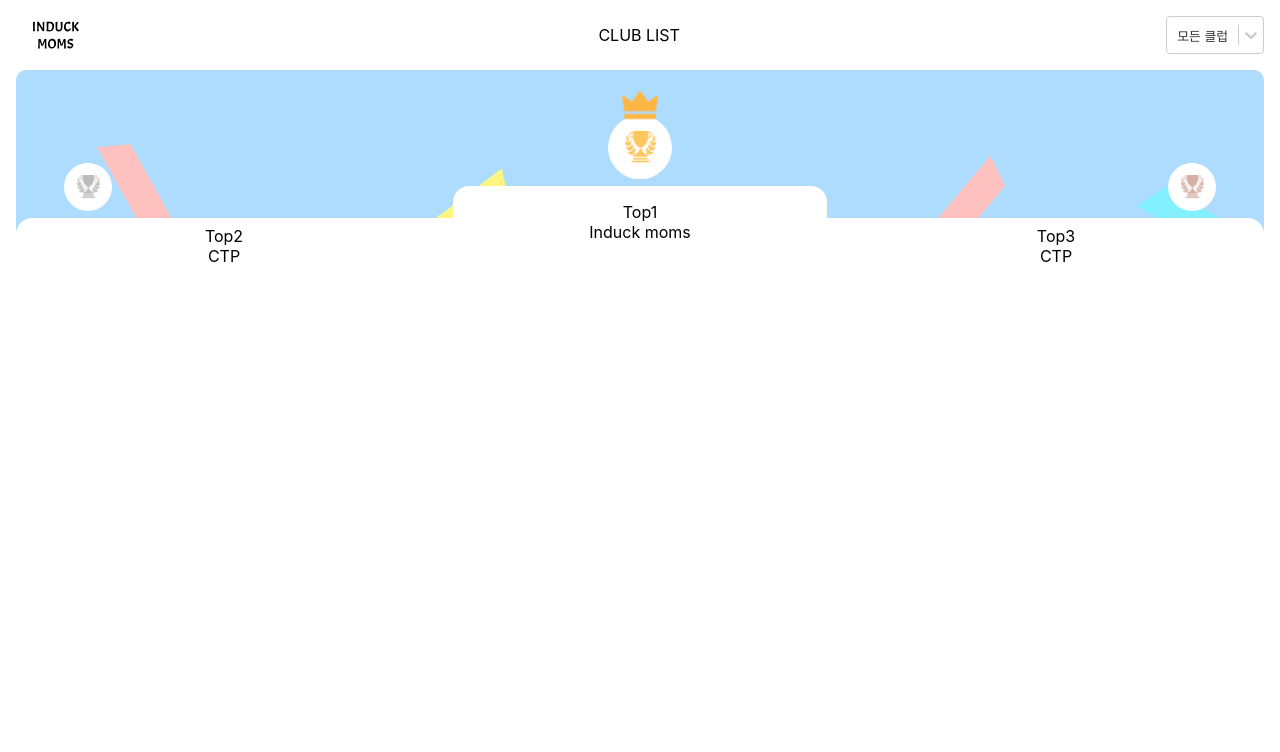
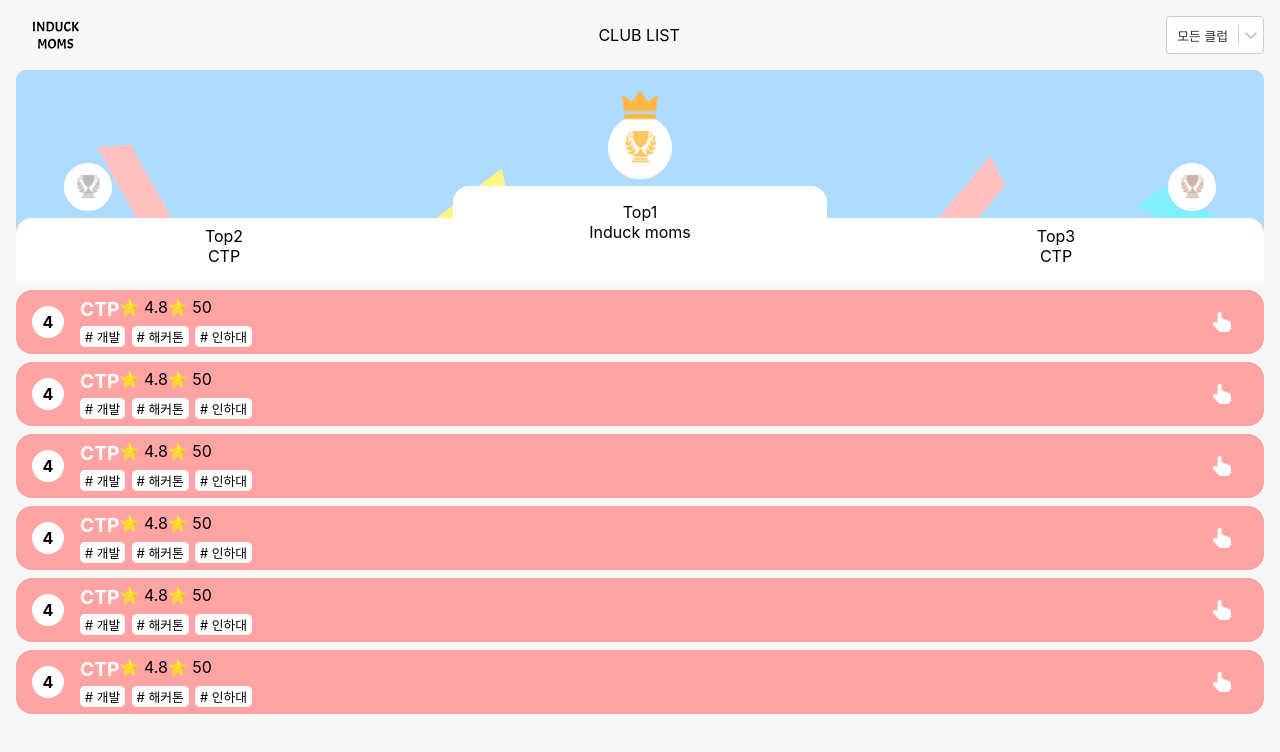
Before and after one commit to induk-moms/induk-moms-client, a React (Create React App) app: page / in a window 1280 px wide. Shown: the top 752 px of the page. Built offline with nearby package versions, Linux system fonts and the light colour scheme.

Commit message:
[UI/#5] 메인 화면 동아리 리스트

```diff
--- a/src/assets/index.js
+++ b/src/assets/index.js
@@ -2,3 +2,4 @@ export { ReactComponent as LogoIcon } from './ic_logo.svg'
 export { ReactComponent as Top1Img } from './img_top1.svg'
 export { ReactComponent as Top2Img } from './img_top2.svg'
 export { ReactComponent as Top3Img } from './img_top3.svg'
+export { ReactComponent as ClickIcon } from './ic_click.svg'
--- a/src/pages/Main/Main.css
+++ b/src/pages/Main/Main.css
@@ -1,66 +1,70 @@
-#club-list-top3 {
-  margin: 0em 1em;
-  height: 12em;
-  border-radius: 10px;
-  background-image: url('../../assets/img_top3_background.svg');
-  background-size: cover;
-  background-repeat: no-repeat;
-  background-position: top center;
+#main-page-wrapper {
+  height: 100vh;
   display: flex;
   flex-direction: column;
-  min-height: fit-content;
-  height: fit-content;
+  background: #f7f7f7;
 }
 
-#club_top1 {
-  margin-top: 1em;
-  margin-bottom: -1em;
-  align-self: center;
-  width: 4em;
-  height: auto;
+#main-list-wrapper {
+  flex: 1;
+  overflow: auto;
 }
 
-#club-top23 {
+.listelem-wrapper {
   display: flex;
-  flex-direction: row;
-  justify-content: space-between;
-  margin: 0em 3em;
-  margin-bottom: 0.4em;
+  background: #ffa3a3;
+  border-radius: 1em;
+  margin: 0em 1em;
+  height: 4em;
+  margin-top: 0.5em;
 }
 
-#club-top23 svg {
-  width: 3em;
-  height: auto;
+.listelem-rank {
+  background: #fff;
+  border-radius: 1em;
+  height: fit-content;
+  width: 2em;
+  height: 2em;
+  align-self: center;
+  place-content: center;
+  margin-left: 1em;
+  font-weight: bold;
 }
 
-#club_top1_title {
-  width: fit-content;
+.listelem-info {
+  /* display: flex; */
   align-self: center;
-  justify-content: center;
-  background: #fff;
 }
 
-#club_top1_title {
-  margin-top: -2em;
-  width: 30%;
-  height: 2em;
-  background: #fff;
-  border-radius: 1em 1em 0em 0em;
+.listelem-info-wrapper {
+  display: flex;
+  margin-left: 1em;
+  margin-bottom: 0.3em;
 }
 
-#club_top23_title {
-  display: flex;
-  background: #fff;
-  border-radius: 1em 1em 0em 0em;
-  padding-top: 0.5em;
-  padding-bottom: 1em;
+.listelem-info-title {
+  font-size: 1.2em;
+  font-weight: bold;
+  color: #fff;
 }
 
-#club_top23_title div {
-  flex: 1;
-  border-radius: 1em 1em 0em 0em;
+.listelem-tag-wrapper {
+  display: flex;
+  border-radius: 5px;
+  margin-left: 1em;
 }
 
-.club-top1-wrapper {
-  margin-top: -1.5em;
+.list-tag-wrapper {
+  background: #fff;
+  margin-right: 0.5em;
+  border-radius: 5px;
+  padding: 1px 5px;
+  font-size: 0.8em;
 }
+
+.listelem-btn {
+  align-self: center;
+  /* flex-grow: 1; */
+  margin-left: auto;
+  margin-right: 2em;
+}
--- a/src/pages/Main/Main.js
+++ b/src/pages/Main/Main.js
@@ -1,14 +1,48 @@
 import Header from './Header'
 import Top3 from './Top3'
 import './Main.css'
+import { ClickIcon } from '../../assets'
 
 function Main() {
   return (
-    <div>
+    <div id="main-page-wrapper">
       <Header />
       <Top3 />
+      <div id="main-list-wrapper">
+        <ListElem />
+        <ListElem />
+        <ListElem />
+        <ListElem />
+        <ListElem />
+        <ListElem />
+      </div>
     </div>
   )
 }
 
 export default Main
+
+function ListElem() {
+  return (
+    <div className="listelem-wrapper">
+      <div className="listelem-rank">4</div>
+      <div className="listelem-info">
+        <div className="listelem-info-wrapper">
+          <div className="listelem-info-title">CTP</div>
+          <div>⭐️ 4.8</div>
+          <div>⭐️ 50</div>
+        </div>
+        <div className="listelem-tag-wrapper">
+          <ListTag tag="개발" />
+          <ListTag tag="해커톤" />
+          <ListTag tag="인하대" />
+        </div>
+      </div>
+      <ClickIcon className="listelem-btn " />
+    </div>
+  )
+}
+
+function ListTag({ tag }) {
+  return <div className="list-tag-wrapper"># {tag}</div>
+}
--- a/src/pages/Main/Top3.css
+++ b/src/pages/Main/Top3.css
@@ -0,0 +1,66 @@
+#club-list-top3 {
+  margin: 0em 1em;
+  height: 12em;
+  border-radius: 10px;
+  background-image: url('../../assets/img_top3_background.svg');
+  background-size: cover;
+  background-repeat: no-repeat;
+  background-position: top center;
+  display: flex;
+  flex-direction: column;
+  min-height: fit-content;
+  height: fit-content;
+}
+
+#club_top1 {
+  margin-top: 1em;
+  margin-bottom: -1em;
+  align-self: center;
+  width: 4em;
+  height: auto;
+}
+
+#club-top23 {
+  display: flex;
+  flex-direction: row;
+  justify-content: space-between;
+  margin: 0em 3em;
+  margin-bottom: 0.4em;
+}
+
+#club-top23 svg {
+  width: 3em;
+  height: auto;
+}
+
+#club_top1_title {
+  width: fit-content;
+  align-self: center;
+  justify-content: center;
+  background: #fff;
+}
+
+#club_top1_title {
+  margin-top: -2em;
+  width: 30%;
+  height: 2em;
+  background: #fff;
+  border-radius: 1em 1em 0em 0em;
+}
+
+#club_top23_title {
+  display: flex;
+  background: #fff;
+  border-radius: 1em 1em 0em 0em;
+  padding-top: 0.5em;
+  padding-bottom: 1em;
+}
+
+#club_top23_title div {
+  flex: 1;
+  border-radius: 1em 1em 0em 0em;
+}
+
+.club-top1-wrapper {
+  margin-top: -1.5em;
+}
```
Also changed, not shown: src/assets/ic_click.svg (added).
